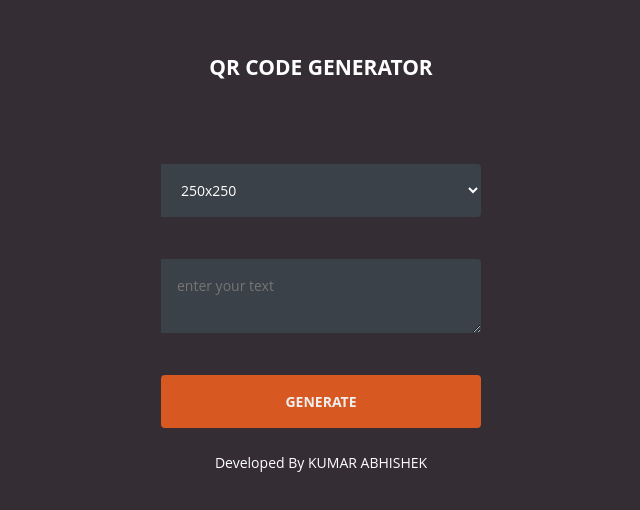
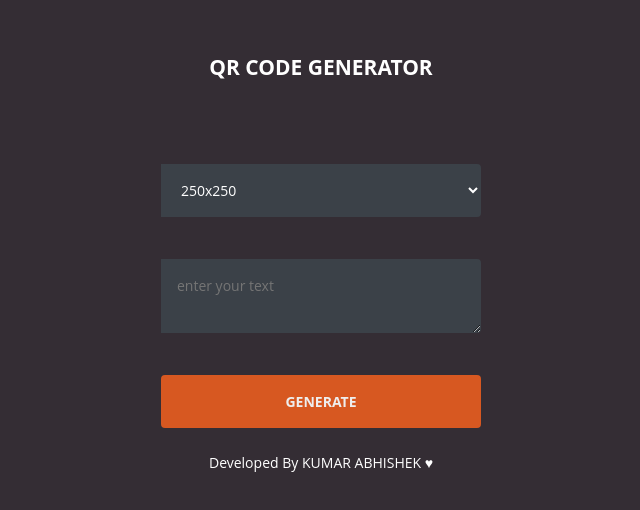
Before and after one commit to krAbhi02/My-QR-Code-Generator, a plain HTML site: page index.html in a window 1280 px wide. Shown: the part 134-644 px from the top of the page, 319-959 px from the left. Drawn offline with Linux system fonts and the light colour scheme.

Commit message:
Update index.html

```diff
--- a/index.html
+++ b/index.html
@@ -61,7 +61,7 @@
         <br><br>
         <input type="submit" value="Generate" onclick="genQR()">
 
-        <p>Developed By KUMAR ABHISHEK</p>
+        <p>Developed By KUMAR ABHISHEK ♥</p>
     </div>
 
 </html>
```
